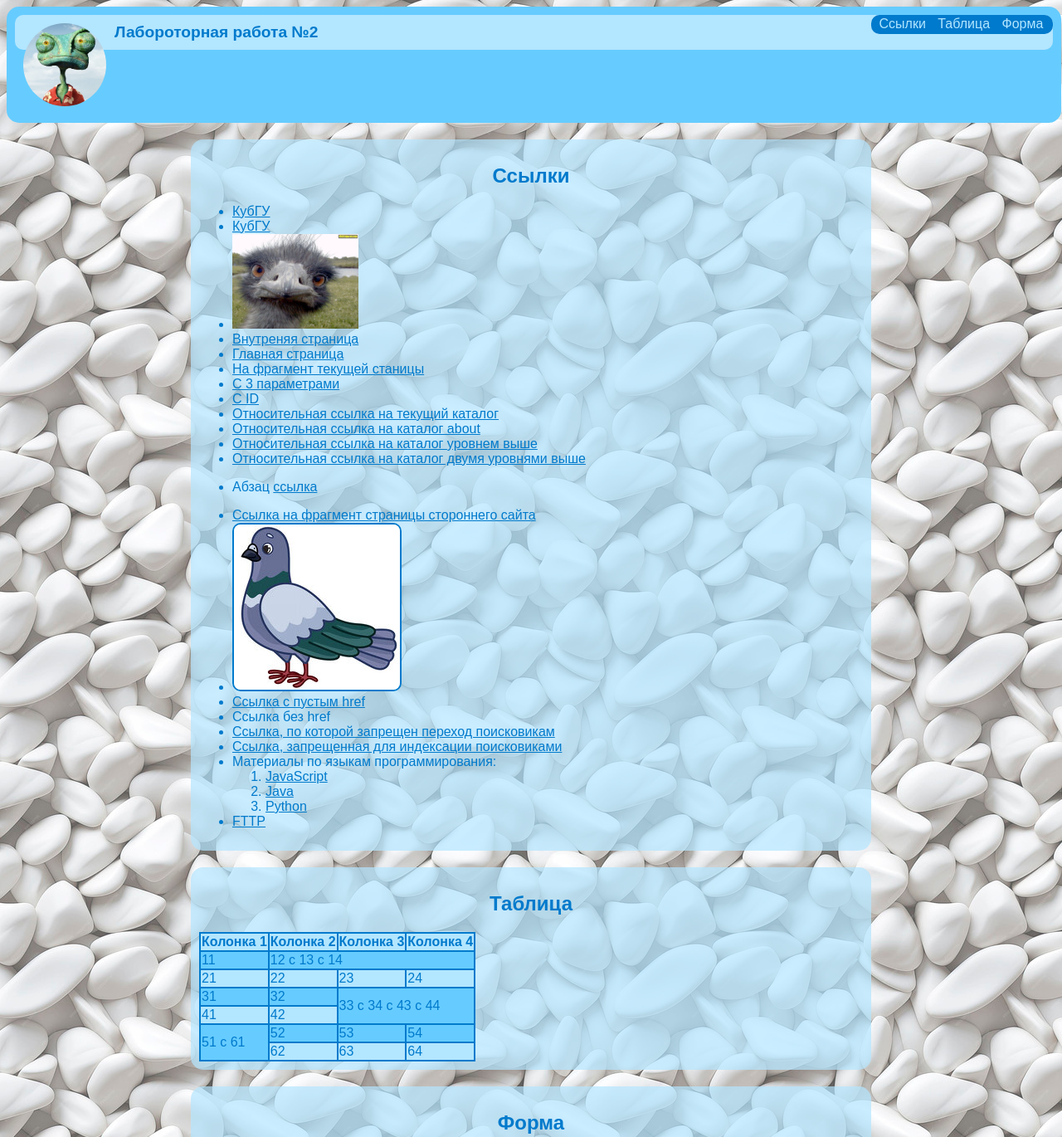
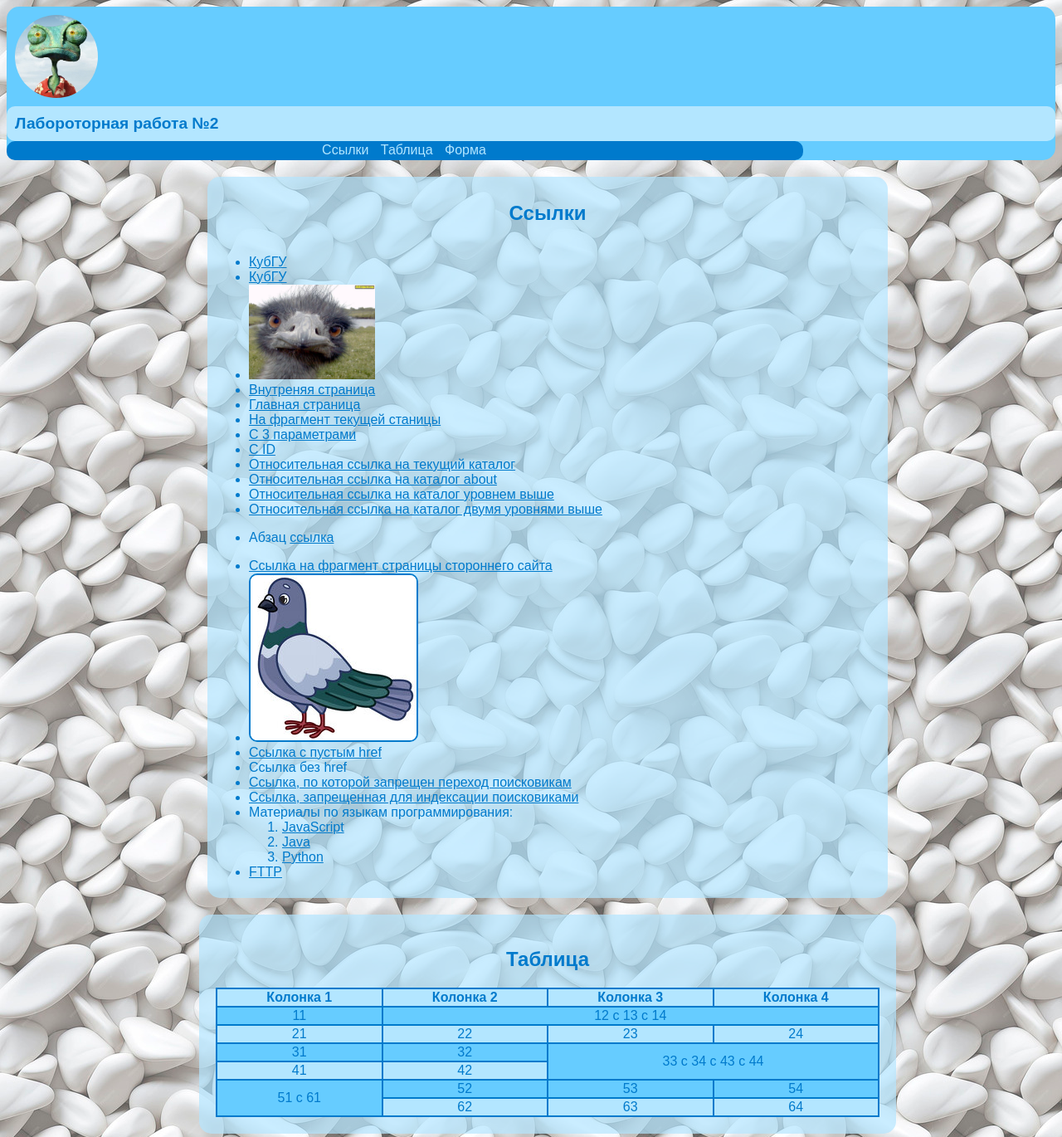
Before and after one commit to StereoZing/StereoZing.github.io, a plain HTML site: page Lab3/index.html in a window 1280 px wide. Shown: the top 1370 px of the page at 83% size. Drawn offline with Linux system fonts and the light colour scheme.

Commit message:
Add files via upload

```diff
--- a/Lab3/index.html
+++ b/Lab3/index.html
@@ -27,6 +27,7 @@
         <div id="hatText">Лабороторная работа №2</div>
     </div>
 
+    <main class="content">
         <div id="contentBlock1" class="content">
             <h2>Ссылки</h2>
             <ul>
@@ -172,6 +173,7 @@
                 <button type="submit">Сохранить</button>
             </form>
         </div>
+    </main>
     <br />
     <footer>
         <div id="footer">
--- a/Lab3/styleH.css
+++ b/Lab3/styleH.css
@@ -1,9 +1,11 @@
 #hat {
-    width: 99%;
+    position: relative;
     background-color: #66ccff;
-    padding: 10px;
-    height: 120px;
+    display: flex;
+    flex-direction: column;
+    flex-wrap: wrap;
     border-radius: 15px;
+    /*    display: flex;*/
 }
 
 #logo {
@@ -15,6 +17,7 @@
 }
 
 #hatText {
+    order: 1;
     font-weight:700;
     color: #007acc;
     font-size: 120%;
@@ -25,8 +28,9 @@
 }
 
 nav {
+    order: 2;
     float: right;
-    max-width: 960px;
+    text-align: center;
     background-color: #007acc;
     border-radius: 10px;
 }
@@ -47,16 +51,20 @@ nav {
         text-decoration: none;
     }
 
+.content {
+    display: flex;
+    flex-direction: column;
+    flex-wrap: wrap;
+    padding: 0;
+}
+
 #contentBlock1 {
+    order: 2;
     color: #007acc;
-    max-width: 800px;
     background-image: url('blockbg.png');
-    /*background-color: #b3e6ff;*/
-    margin: 0 auto;
     margin-top: 20px;
     padding: 10px;
     border-radius: 15px;
-    /*opacity: .8;*/
 }
 
     #contentBlock1 a {
@@ -64,16 +72,13 @@ nav {
     }
 
 #table {
+    order: 0;
+    margin-top: 20px;
+    text-align: center;
     color: #007acc;
-    max-width: 800px;
+    padding: 20px;
     background-image: url('blockbg.png');
-    max-width: 800px;
-    /*background-color: #b3e6ff;*/
-    margin: 0 auto;
-    margin-top: 20px;
-    padding: 10px;
     border-radius: 15px;
-    /*opacity: .8;*/
 }
 
 #t1 {
@@ -94,25 +99,21 @@ nav {
 
     #t1 tbody tr:nth-child(even) {
         background-color: #66ccff;
-        /*color: white;*/
     }
 
     #t1 tbody tr:nth-child(odd) {
         background-color: #b3e6ff;
-        /*color: white;*/
     }
 
 #form1 {
+    order: 3;
     color: #007acc;
     max-width: 800px;
     background-image: url('blockbg.png');
     max-width: 800px;
-    /*background-color: #b3e6ff;*/
-    margin: 0 auto;
     margin-top: 20px;
     padding: 10px;
     border-radius: 15px;
-    /*    opacity: .8;*/
 }
 
 .content h2 {
@@ -135,7 +136,26 @@ nav {
 }
 
 @media screen and (min-width: 800px) {
-    #main-aside-wrapper {
-        flex-direction: row;
+
+
+    nav {
+        max-width: 960px;
+        background-color: #007acc;
+        border-radius: 10px;
+    }
+
+    .content #table {
+        order: 2;
+    }
+
+    .content #contentBlock1 {
+        order: 1;
+    }
+
+    .content {
+
+        margin: 0 auto;
+        width: 800px;
+
     }
 }
```
Lines whose indentation alone changed are shown as unchanged.
